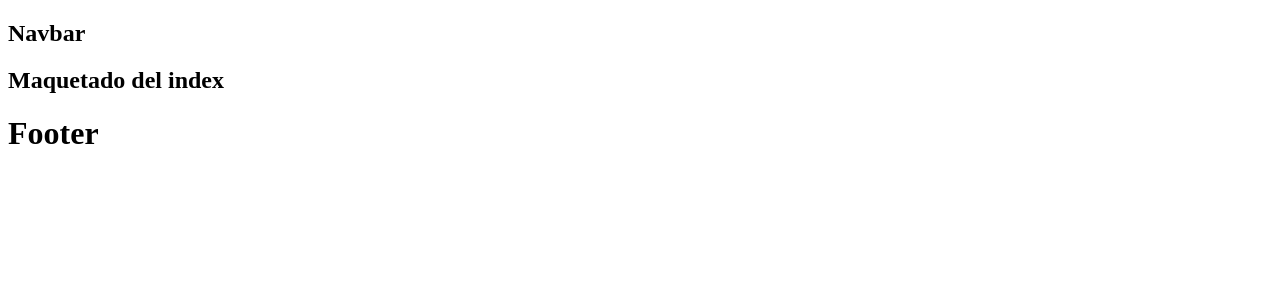
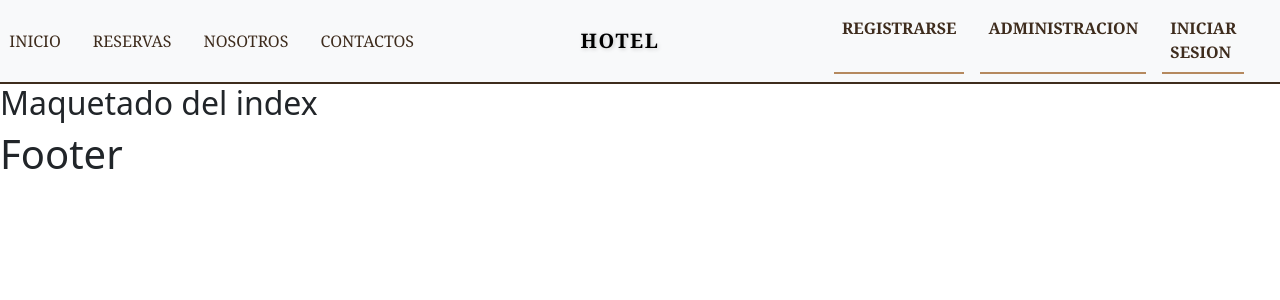
Before and after one commit to santinohamada/ProyectoFinal, a React (Vite) app: page / in a window 1280 px wide. Shown: the top 300 px of the page. Built offline with nearby package versions, Linux system fonts and the light colour scheme.

Commit message:
se realizo el navbar y se dio un poco de estilos

```diff
--- a/src/App.css
+++ b/src/App.css
@@ -0,0 +1,40 @@
+.custom-navbar {
+  font-family: "Georgia", "Serif";
+  padding: 1rem 0;
+  border-bottom: 2px solid #3e2c1d;
+}
+
+.hotel-title {
+  font-size: 2.9rem;
+  color: #3e2c1d;
+  font-weight: bold;
+  letter-spacing: 0.1rem;
+  text-shadow: 1px 1px 4px rgba(0, 0, 0, 0.2);
+  transition: transform 0.3s ease;
+}
+
+.hotel-title:hover {
+  transform: scale(1.05);
+}
+
+.nav-item {
+  color: #3e2c1d !important;
+  font-size: 1rem;
+  margin: 0 0.5rem;
+  transition: color 0.3s ease;
+}
+
+.nav-item:hover {
+  color: #b5895e !important;
+  text-decoration: underline;
+}
+
+.nav-item.active {
+  font-weight: bold;
+  color: #3e2c1d !important;
+  border-bottom: 2px solid #b5895e;
+}
+
+.shadow-sm {
+  box-shadow: 0 4px 6px rgba(0, 0, 0, 0.1);
+}
--- a/src/components/common/Menu.jsx
+++ b/src/components/common/Menu.jsx
@@ -1,11 +1,49 @@
-import React from 'react';
+import { Navbar, Nav, Container, Row, Col } from "react-bootstrap";
+import "bootstrap/dist/css/bootstrap.min.css";
 
 const Menu = () => {
-    return (
-        <div>
-            <h2>Navbar</h2>
-        </div>
-    );
+  return (
+    <Navbar expand="lg" className="custom-navbar bg-light">
+      <Container>
+        <Row className="w-100 align-items-center">
+          <Col xs={4} className="text-end">
+            <Nav className="justify-content-end">
+              <Nav.Link href="#" className="nav-item">
+                INICIO
+              </Nav.Link>
+              <Nav.Link href="#" className="nav-item">
+                RESERVAS
+              </Nav.Link>
+              <Nav.Link href="#" className="nav-item">
+                NOSOTROS
+              </Nav.Link>
+              <Nav.Link href="#" className="nav-item">
+                CONTACTOS
+              </Nav.Link>
+            </Nav>
+          </Col>
+          <Col xs={4} className="text-center">
+            <Navbar.Brand href="#" className="hotel-title">
+              HOTEL
+            </Navbar.Brand>
+          </Col>
+          <Col xs={4} className="text-start">
+            <Nav className="justify-content-start">
+              <Nav.Link href="#" className="nav-item active">
+                REGISTRARSE
+              </Nav.Link>
+              <Nav.Link href="#" className="nav-item active">
+                ADMINISTRACION
+              </Nav.Link>
+              <Nav.Link href="#" className="nav-item active">
+                INICIAR SESION
+              </Nav.Link>
+            </Nav>
+          </Col>
+        </Row>
+      </Container>
+    </Navbar>
+  );
 };
 
 export default Menu;
```
